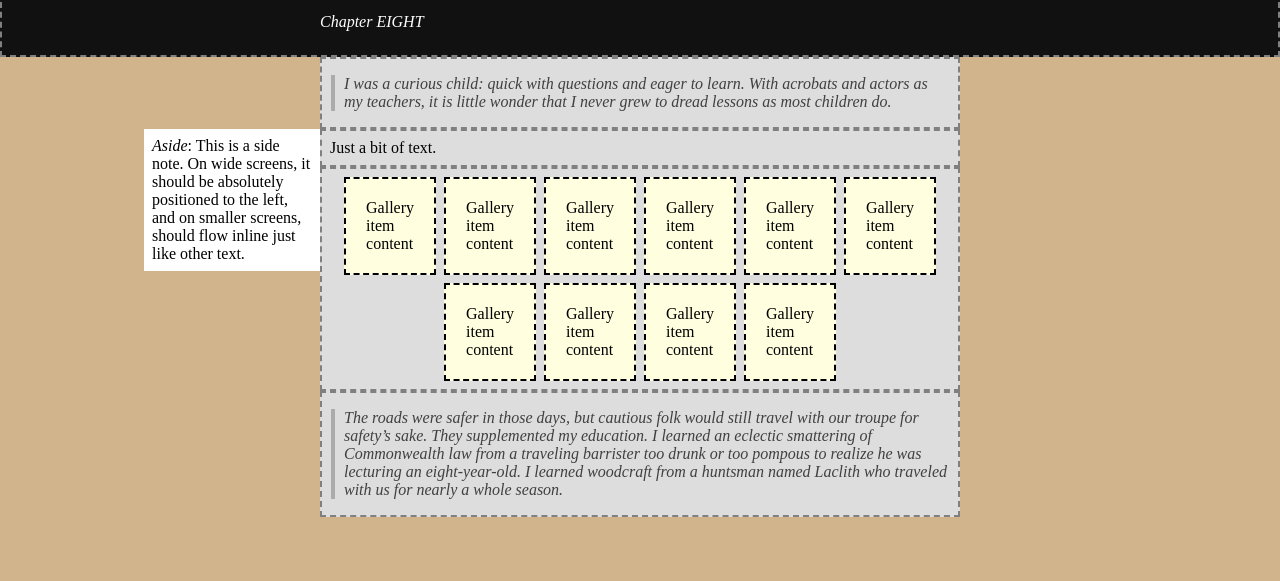
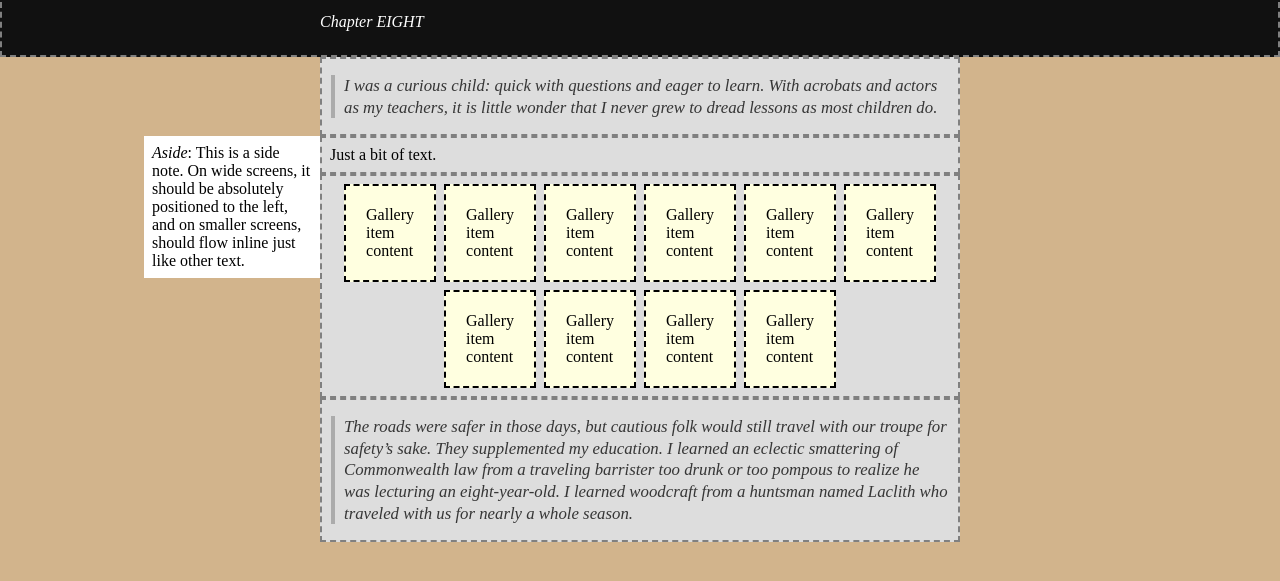
Before and after one commit to pseigo/html-one-column-full-width-sections, a plain HTML site: page index.html in a window 1280 px wide. Shown: the part 159-740 px from the top of the page. Drawn offline with Linux system fonts and the light colour scheme.

Commit message:
Make blockquote text darker, larger, and spaced

```diff
--- a/main.css
+++ b/main.css
@@ -12,7 +12,9 @@ body {
 
 blockquote {
   font-style: italic;
-  color: #404040;
+  font-size: 1.05rem;
+  line-height: 1.35rem;
+  color: #363636;
   border-left: 4px solid #939393ab;
   padding-left: 9px;
   margin: 0.5rem 1px;
```
